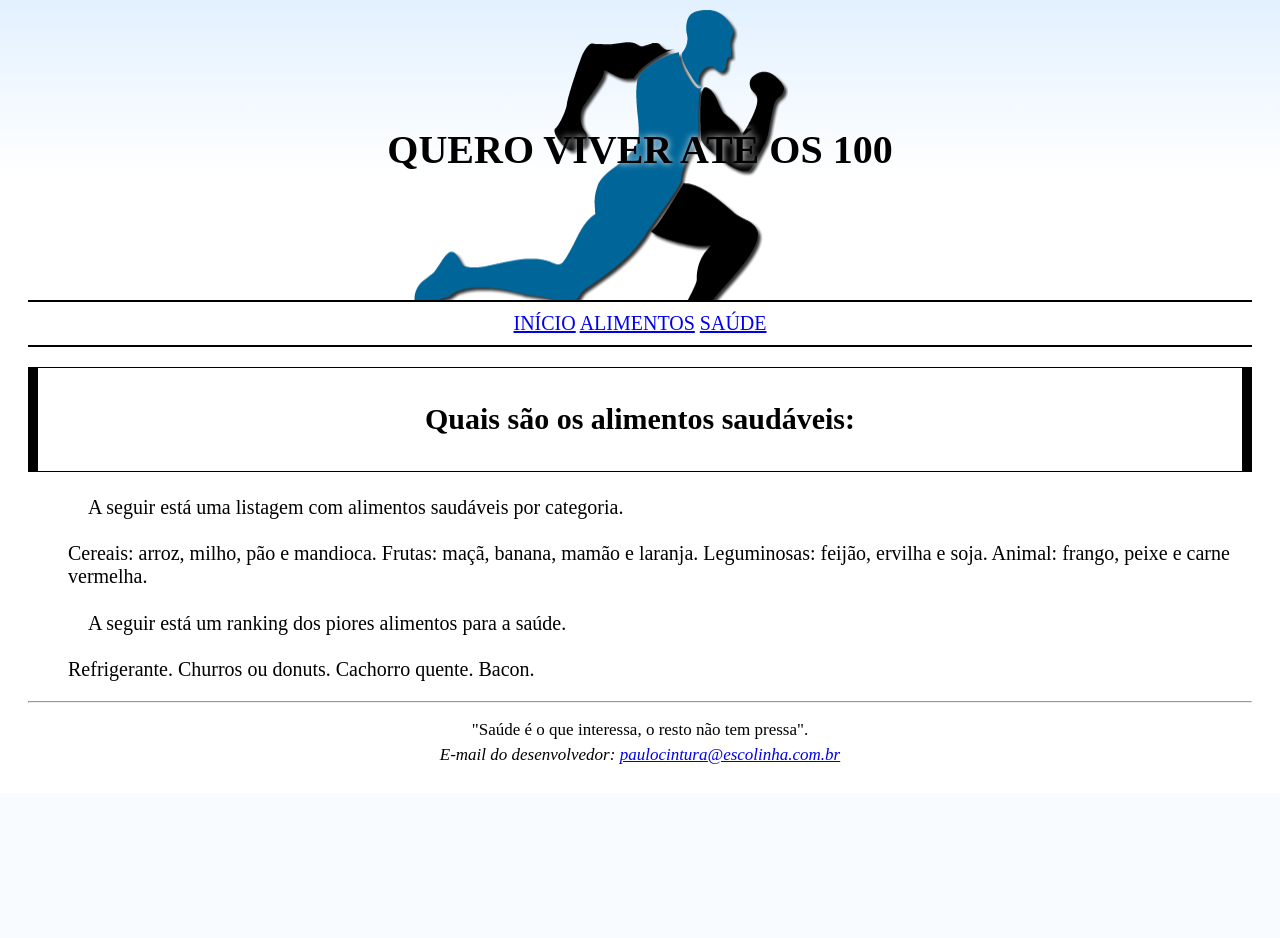
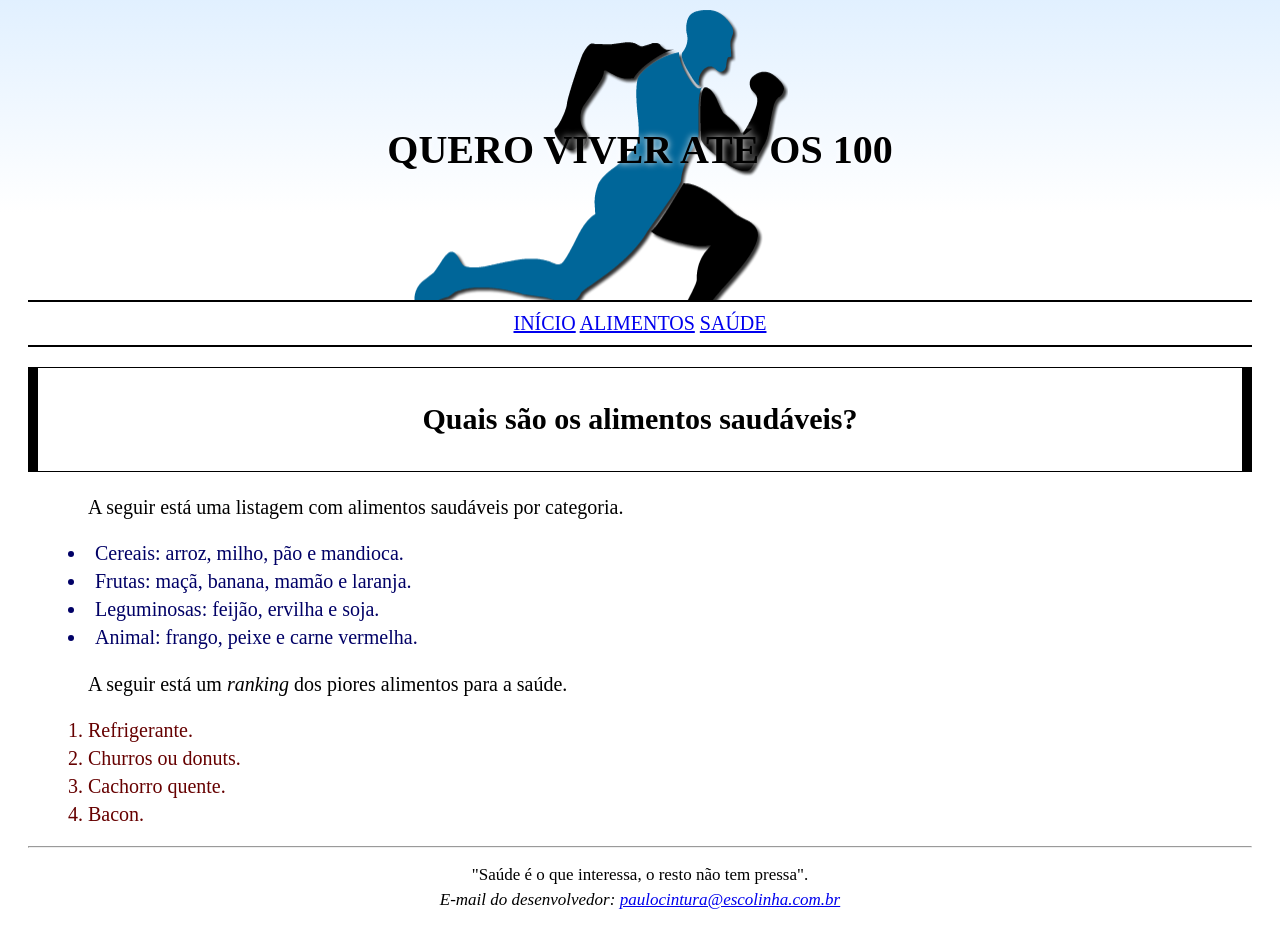
Before and after one commit to fernandakagami/Hello-world, a PHP site: page /alimentos.html in a window 1280 px wide. Shown: the part 29-967 px from the top of the page. Before the commit the page ends 793 px from the top, so only its background shows below. Run offline with PHP 8.4, Linux system fonts and the light colour scheme; some libraries are stand-ins or nearby versions.

Commit message:
Learning style
Learning CSS

```diff
--- a/html/projeto4/alimentos.html
+++ b/html/projeto4/alimentos.html
@@ -13,26 +13,26 @@
   <nav>
     <a href="index.html">INÍCIO</a>
     <a href="alimentos.html">ALIMENTOS</a>
-    <a href="http://www.tuasaude.com/" target="_blanck">SAÚDE</a>
+    <a href="http://www.tuasaude.com/" target="_blank">SAÚDE</a>
   </nav>
   <main>
     <article>
       <header>
-        <h2>Quais são os alimentos saudáveis:</h2>
+        <h2>Quais são os alimentos saudáveis?</h2>
       </header>
       <p>A seguir está uma listagem com alimentos saudáveis por categoria.</p>
       <ul>
-        <il>Cereais: arroz, milho, pão e mandioca.</il>
-        <il>Frutas: maçã, banana, mamão e laranja.</il>
-        <il>Leguminosas: feijão, ervilha e soja.</il>
-        <il>Animal: frango, peixe e carne vermelha.</il>
+        <li>Cereais: arroz, milho, pão e mandioca.</li>
+        <li>Frutas: maçã, banana, mamão e laranja.</li>
+        <li>Leguminosas: feijão, ervilha e soja.</li>
+        <li>Animal: frango, peixe e carne vermelha.</li>
       </ul>
-      <p>A seguir está um ranking dos piores alimentos para a saúde.</p>
+      <p>A seguir está um <em>ranking</em> dos piores alimentos para a saúde.</p>
       <ol>
-        <il>Refrigerante.</il>
-        <il>Churros ou donuts.</il>
-        <il>Cachorro quente.</il>
-        <il>Bacon.</il>
+        <li>Refrigerante.</li>
+        <li>Churros ou donuts.</li>
+        <li>Cachorro quente.</li>
+        <li>Bacon.</li>
       </ol>
     </article>
   </main>
--- a/html/projeto4/css/estilo.css
+++ b/html/projeto4/css/estilo.css
@@ -1,39 +1,39 @@
-body{
+body {
   padding: 1em;
   background: white linear-gradient(#ddeeff, white 25%);
   font-size: 20px;
 }
 
-body > header{
+body > header {
   padding: 5em 0;
   background: url('../img/corredor.png') no-repeat 45% top;
 }
 
-header{
+header {
   padding: 0.5em 0;
   text-align: center;
 }
 
-h1{
+h1 {
   font-size: 2em;
   font-weight: bold;
   text-transform: uppercase;
   text-shadow: 0px 0px 7px white;
 }
 
-nav{
+nav {
   padding: 10px 0;
   border-top: 2px solid black;
-  border-bottom:2px solid black;
+  border-bottom: 2px solid black;
   margin-bottom: 1em;
   text-align: center;
 }
 
-article{
+article {
   margin-bottom: 1em;
 }
 
-article > header{
+article > header {
   border-top: 1px solid black;
   border-bottom:1px solid black;
   border-left: 10px solid black;
@@ -41,41 +41,66 @@ article > header{
   margin-bottom: 1em;
 }
 
-h2{
-  font-size:1.5em;
+h2 {
+  font-size: 1.5em;
   font-weight: bold;
 }
 
-figure{
+figure {
   margin-bottom: 1em;
   text-align: center;
 }
 
-figure > img{
+figure > img {
   width: 50%
 }
 
-figcaption{
+figcaption {
   font-style: italic;
 }
 
-p{
+p {
   margin-bottom: 1em;
   text-align: justify;
   text-indent: 3em;
   line-height: 1.5em;
 }
 
-footer{
+footer {
   text-align: center;
   font-size: 0.85em;
 }
 
-blockquote{
+blockquote {
   margin-bottom: 0.25em;
 }
 
-address{
+address {
   font-style: italic;
+}
 
+em {
+  font-style: italic;
 }
+
+ul {
+  margin-bottom: 1em;
+  color: #000066;
+}
+
+li {
+  margin-bottom: 0.25em;
+}
+
+ul > li {
+  list-style: disc inside;
+}
+
+ol {
+  margin-bottom: 1em;
+  color: #660000;
+}
+
+ol > li {
+  list-style: decimal inside;
+}
```
